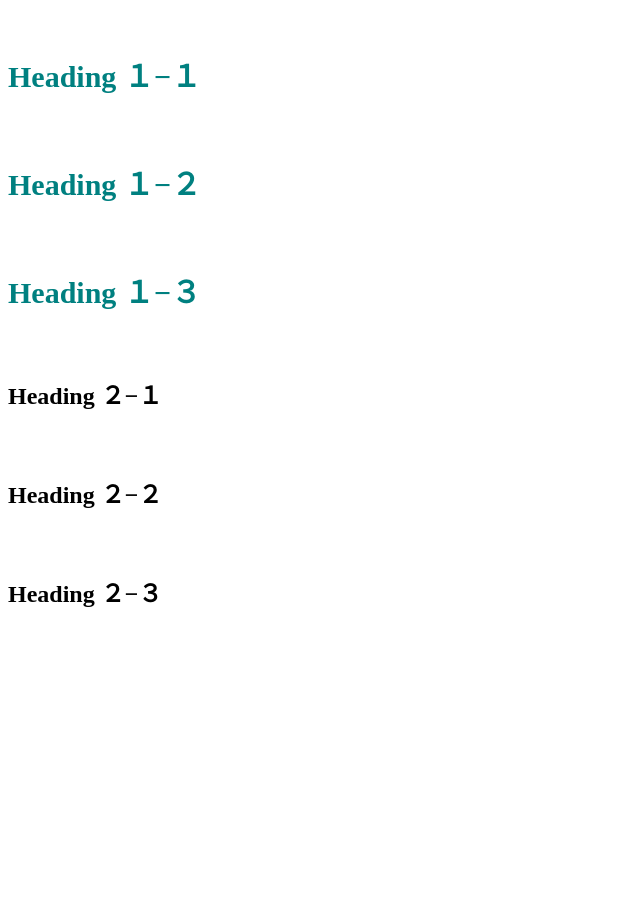
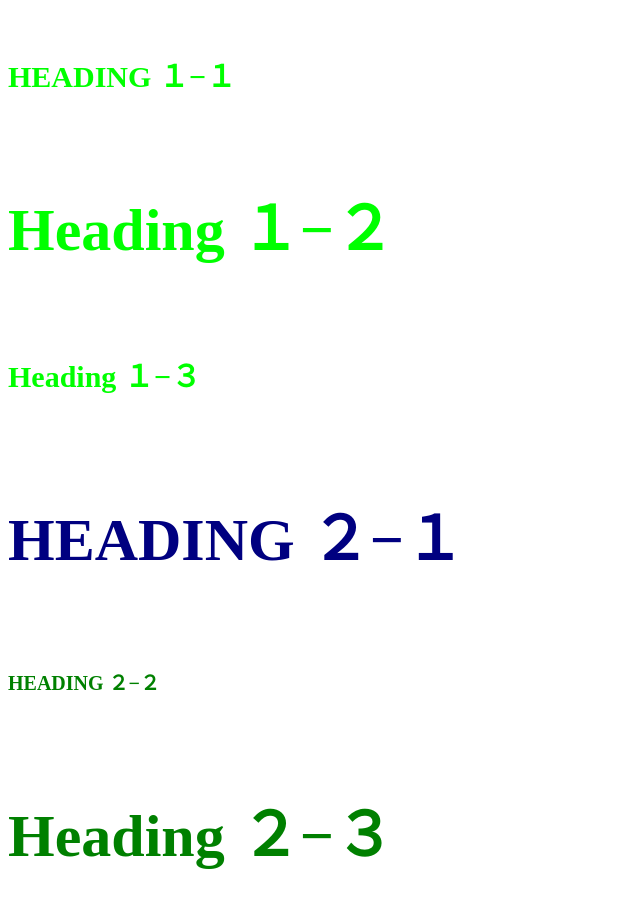
Before and after one commit to NutCreamGhost/cartoon-hero, a plain HTML site: page style-test.html in a window 1280 px wide. Shown: the whole page, without its empty margins (0-640 px from the left). Before the commit the page ends 800 px from the top, so only its background shows below. Drawn offline with Linux system fonts and the light colour scheme.

Commit message:
Update style-test.html

```diff
--- a/style-test.html
+++ b/style-test.html
@@ -5,22 +5,31 @@
 	<style type="text/css">
 		h1{
 			font-size: 30px;
-			color: teal ;
+			color: lime ;
 	　　}
-　　　　　h2{
-			font-size: 20px;
-			color: red ;
-	　　}
-　　 </style>
+
+	h2{color: teal;
+		font-size: 20px;
+		color: green;
+	}
+
+	.big{font-size: 60px;}
+
+	.uppercase{
+		text-transform: uppercase;
+	}
+
+	.big.uppercase{color: navy;}
+	</style>
 </head>
 <body>
 
-　　<h1>Heading １−１</h1>
-　　<h1>Heading １−２</h1>
+　　<h1 class="uppercase">Heading １−１</h1>
+　　<h1 class="big">Heading １−２</h1>
 　　<h1>Heading １−３</h1>
-　　<h2>Heading ２−１</h2>
-　　<h2>Heading ２−２</h2>
-　　<h2>Heading ２−３</h2>
+　　<h2 class="big uppercase">Heading ２−１</h2>
+　　<h2 class="uppercase">Heading ２−２</h2>
+　　<h2 class="big">Heading ２−３</h2>
 
 </body>
 </html>
```
